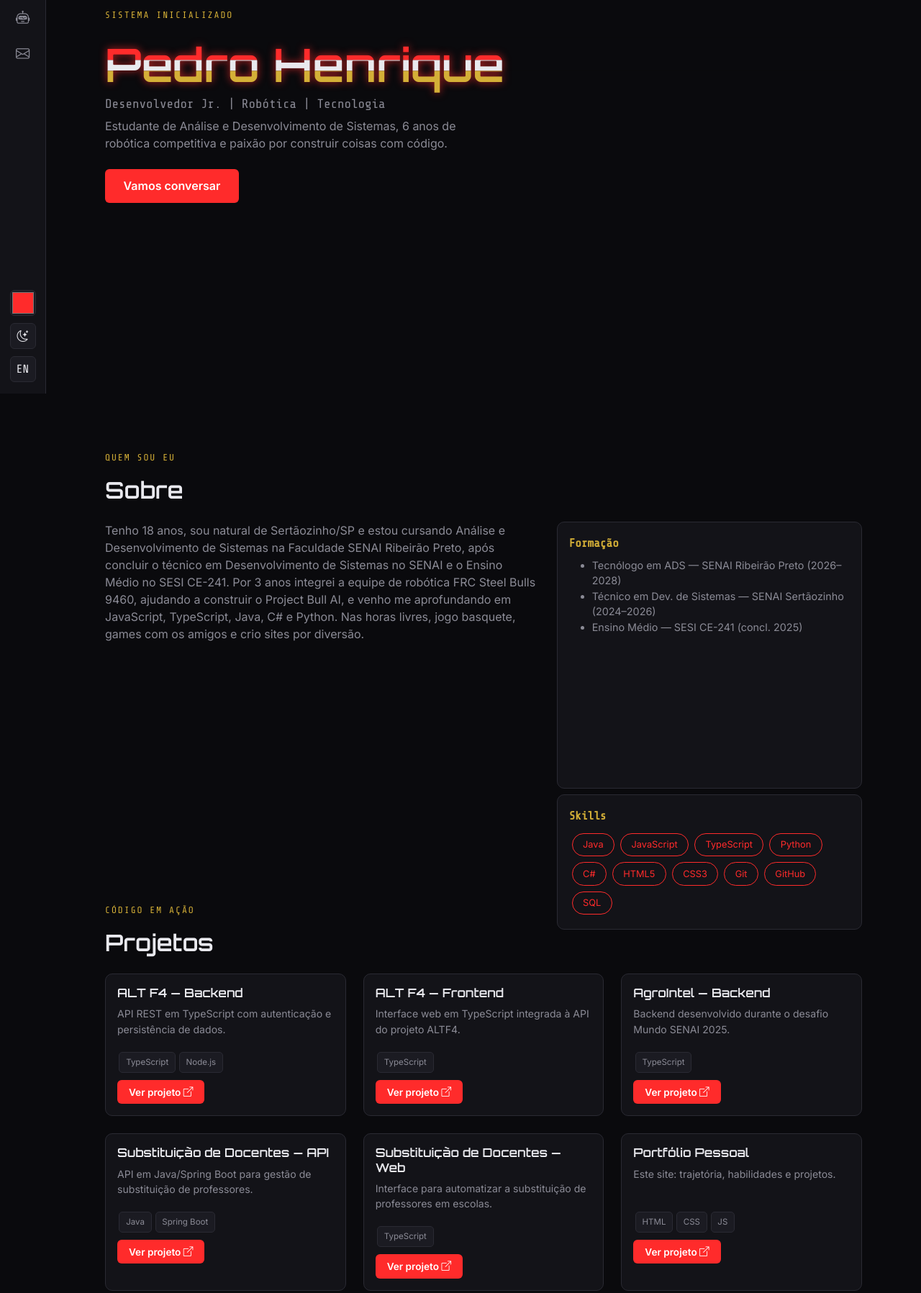
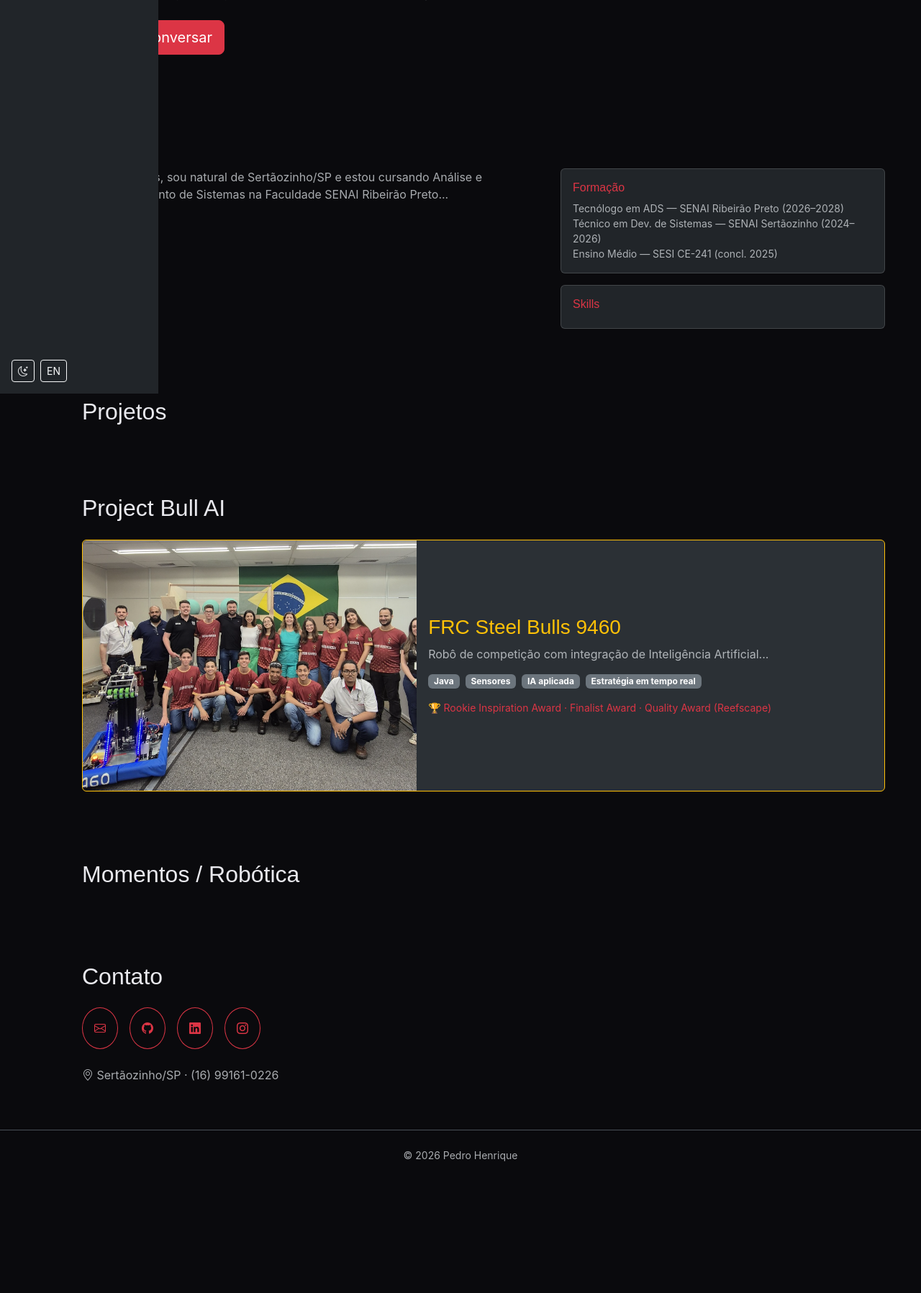
Before and after one commit to PedroHenriMende/Portfolio-BootStrap, a plain HTML site: page index.html in a window 1280 px wide. Shown: the part 253-2050 px from the top of the page at 72% size. After the commit the page ends 1893 px from the top, so only its background shows below. Drawn offline with nearby package versions, Linux system fonts and the light colour scheme.

Commit message:
Refactor index.html for improved structure and styling

```diff
--- a/index.html
+++ b/index.html
@@ -1,122 +1,150 @@
 <!DOCTYPE html>
-<html lang="pt-BR">
+<html lang="pt-BR" data-bs-theme="dark">
 
 <head>
   <meta charset="UTF-8">
-  <meta name="viewport" content="width=device-width, initial-scale=1, viewport-fit=cover">
+  <meta name="viewport" content="width=device-width, initial-scale=1">
   <title>Pedro Henrique — Dev &amp; Robótica</title>
-  <link
-    href="https://fonts.googleapis.com/css2?family=Orbitron:wght@600;800&family=Share+Tech+Mono&family=Inter:wght@400;500;600&display=swap"
-    rel="stylesheet">
   <link href="https://cdnjs.cloudflare.com/ajax/libs/bootstrap/5.3.3/css/bootstrap.min.css" rel="stylesheet">
   <link href="https://cdn.jsdelivr.net/npm/bootstrap-icons@1.11.3/font/bootstrap-icons.min.css" rel="stylesheet">
   <link rel="stylesheet" href="css/style.css">
 </head>
 
-<body>
-  <div id="loader"><span class="mono glitch" data-text="INITIALIZING SYSTEM..."
-      style="color:var(--accent);font-size:1rem">INITIALIZING SYSTEM...</span>
-    <div class="bar"><span></span></div>
-  </div>
-  <div id="navload"></div>
-  <div id="cursor"></div>
+<!-- Sidebar (desktop): nav vertical fixa. Links preenchidos pelo script.js -->
+<body data-bs-spy="scroll" data-bs-target="#sideNav" data-bs-offset="10" tabindex="0">
 
-  <aside class="sidebar" id="sidebar">
-    <a href="#home" class="brand-mark mono" aria-label="Início">P_</a>
-    <div class="side-nav" id="sideNav"></div>
-    <div class="side-ctrl">
-      <input type="color" id="colorpick" value="#ff2b2b" aria-label="Escolher cor de destaque">
-      <button class="ctrl-btn" id="themeBtn" aria-label="Alternar tema"><i class="bi bi-moon-stars"></i></button>
-      <button class="ctrl-btn mono" id="langBtn" aria-label="Alternar idioma">EN</button>
+  <aside class="d-none d-md-flex flex-column position-fixed top-0 start-0 vh-100 bg-dark p-3" style="width:220px">
+    <nav class="nav nav-pills flex-column mb-auto gap-1 mt-2" id="sideNav"></nav>
+    <div class="d-flex gap-2 mt-3">
+      <button class="btn btn-outline-light btn-sm theme-btn"><i class="bi bi-moon-stars"></i></button>
+      <button class="btn btn-outline-light btn-sm lang-btn">EN</button>
     </div>
   </aside>
 
+  <!-- Barra fina no topo (mobile): abre a sidebar como gaveta (offcanvas) -->
+  <nav class="navbar navbar-dark bg-dark fixed-top d-md-none">
+    <div class="container-fluid">
+      <a class="navbar-brand fw-bold" href="#home">Pedro Henrique</a>
+      <button class="navbar-toggler" type="button" data-bs-toggle="offcanvas" data-bs-target="#mobileNav"></button>
+    </div>
+  </nav>
+
+  <div class="offcanvas offcanvas-start bg-dark" tabindex="-1" id="mobileNav">
+    <div class="offcanvas-header">
+      <h5 class="offcanvas-title text-white">Menu</h5>
+      <button class="btn-close btn-close-white" data-bs-dismiss="offcanvas"></button>
+    </div>
+    <div class="offcanvas-body d-flex flex-column">
+      <nav class="nav nav-pills flex-column gap-1" id="mobileNavLinks"></nav>
+      <div class="d-flex gap-2 mt-3">
+        <button class="btn btn-outline-light btn-sm theme-btn"><i class="bi bi-moon-stars"></i></button>
+        <button class="btn btn-outline-light btn-sm lang-btn">EN</button>
+      </div>
+    </div>
+  </div>
+
   <main>
-    <section class="hero" id="home">
-      <div class="hud mono d-none d-md-block">STATUS: <span style="color:var(--accent)">ONLINE</span><br>LOC:
-        Sertãozinho/SP<br>ROLE: DEV_JR</div>
-      <p class="eyebrow mono" data-i="heroEyebrow">SISTEMA INICIALIZADO</p>
-      <h1 class="glitch glow" data-text="Pedro Henrique">Pedro Henrique</h1>
-      <h2 class="mono" style="font-size:1.1rem;color:var(--muted)" data-i="heroRole">Desenvolvedor Jr. | Robótica |
-        Tecnologia</h2>
-      <p style="max-width:520px;color:var(--muted)" data-i="heroDesc">Estudante de Análise e Desenvolvimento de
+
+    <!-- Hero -->
+    <section id="home" class="container py-5">
+      <p class="text-danger fw-semibold text-uppercase small" data-i="heroEyebrow">SISTEMA INICIALIZADO</p>
+      <h1 class="display-4 fw-bold">Pedro Henrique</h1>
+      <h2 class="fs-4 text-body-secondary" data-i="heroRole">Desenvolvedor | Robótica | Tecnologia</h2>
+      <p class="lead text-body-secondary col-lg-8" data-i="heroDesc">Estudante de Análise e Desenvolvimento de
         Sistemas, 6 anos de robótica competitiva e paixão por construir coisas com código.</p>
-      <a href="#contact" class="btn-accent d-inline-block mt-2" style="width:fit-content" data-i="heroCta">Vamos
-        conversar</a>
+      <a href="#contact" class="btn btn-danger btn-lg mt-2" data-i="heroCta">Vamos conversar</a>
     </section>
 
-    <section id="about">
-      <p class="eyebrow mono" data-i="aboutEyebrow">QUEM SOU EU</p>
+    <!-- Sobre: bio + cards de formação/skills -->
+    <section id="about" class="container py-5">
       <h2 class="mb-4" data-i="aboutTitle">Sobre</h2>
       <div class="row g-4">
-        <div class="col-lg-7" style="color:var(--muted)" data-i="aboutBio">Tenho 18 anos, sou natural de Sertãozinho/SP
-          e estou cursando Análise e Desenvolvimento de Sistemas na Faculdade SENAI Ribeirão Preto, após concluir o
-          técnico em Desenvolvimento de Sistemas no SENAI e o Ensino Médio no SESI CE-241. Por 3 anos integrei a equipe
-          de robótica FRC Steel Bulls 9460, ajudando a construir o Project Bull AI, e venho me aprofundando em
-          JavaScript, TypeScript, Java, C# e Python. Nas horas livres, jogo basquete, games com os amigos e crio sites
-          por diversão.</div>
+        <div class="col-lg-7 text-body-secondary" data-i="aboutBio">Tenho 18 anos, sou natural de Sertãozinho/SP
+          e estou cursando Análise e Desenvolvimento de Sistemas na Faculdade SENAI Ribeirão Preto...</div>
         <div class="col-lg-5">
-          <div class="card-tech p-3 mb-2"><strong class="mono" style="color:var(--gold)"
-              data-i="eduTitle">Formação</strong>
-            <ul class="mt-2 mb-0" style="color:var(--muted);font-size:.9rem">
-              <li>Tecnólogo em ADS — SENAI Ribeirão Preto (2026–2028)</li>
-              <li>Técnico em Dev. de Sistemas — SENAI Sertãozinho (2024–2026)</li>
-              <li>Ensino Médio — SESI CE-241 (concl. 2025)</li>
-            </ul>
+          <div class="card mb-3">
+            <div class="card-body">
+              <h3 class="h6 text-danger" data-i="eduTitle">Formação</h3>
+              <ul class="list-unstyled small text-body-secondary mb-0">
+                <li>Tecnólogo em ADS — SENAI Ribeirão Preto (2026–2028)</li>
+                <li>Técnico em Dev. de Sistemas — SENAI Sertãozinho (2024–2026)</li>
+                <li>Ensino Médio — SESI CE-241 (concl. 2025)</li>
+              </ul>
+            </div>
           </div>
-          <div id="skillsBox"></div>
+          <div class="card">
+            <div class="card-body">
+              <h3 class="h6 text-danger">Skills</h3>
+              <div id="skillsBox" class="d-flex flex-wrap gap-2"></div>
+            </div>
+          </div>
         </div>
       </div>
     </section>
 
-    <section id="projects">
-      <p class="eyebrow mono" data-i="projEyebrow">CÓDIGO EM AÇÃO</p>
+    <!-- Projetos: cards gerados pelo JS -->
+    <section id="projects" class="container py-5">
       <h2 class="mb-4" data-i="projTitle">Projetos</h2>
       <div class="row g-4" id="projGrid"></div>
     </section>
 
-    <section id="featured">
-      <p class="eyebrow mono" data-i="featEyebrow">PROJETO PRINCIPAL</p>
+    <!-- Destaque: 1 card com imagem + texto lado a lado -->
+    <section id="featured" class="container py-5">
       <h2 class="mb-4" data-i="featTitle">Project Bull AI</h2>
-      <div class="featured">
-        <img class="featured-img" src="assets/foto-equipe.png" alt="Equipe FRC Steel Bulls 9460" loading="lazy">
-        <div>
-          <h3 class="glow" style="color:var(--gold)">FRC Steel Bulls 9460</h3>
-          <p style="color:var(--muted)" data-i="featDesc">Robô de competição com integração de Inteligência Artificial,
-            desenvolvido e pilotado ao longo de 3 anos na equipe Steel Bulls 9460, competindo na Regional FRC de São
-            Paulo e no Nacional FRC em Brasília.</p>
-          <div class="mb-3 badge-wrap"><span class="badge-tech">Java</span><span class="badge-tech">Sensores</span><span
-              class="badge-tech">IA aplicada</span><span class="badge-tech">Estratégia em tempo real</span></div>
-          <p class="mono" style="font-size:.85rem;color:var(--accent)">🏆 Rookie Inspiration Award · Finalist Award ·
-            Quality Award (Reefscape)</p>
+      <div class="card bg-body-tertiary border-warning">
+        <div class="row g-0 align-items-center">
+          <div class="col-md-5">
+            <div class="ratio ratio-4x3">
+              <img src="assets/foto-equipe.png" class="object-fit-cover rounded-start"
+                alt="Equipe FRC Steel Bulls 9460">
+            </div>
+          </div>
+          <div class="col-md-7">
+            <div class="card-body">
+              <h3 class="card-title text-warning">FRC Steel Bulls 9460</h3>
+              <p class="card-text text-body-secondary" data-i="featDesc">Robô de competição com integração de
+                Inteligência Artificial...</p>
+              <div class="d-flex flex-wrap gap-2 mb-3">
+                <span class="badge text-bg-secondary">Java</span>
+                <span class="badge text-bg-secondary">Sensores</span>
+                <span class="badge text-bg-secondary">IA aplicada</span>
+                <span class="badge text-bg-secondary">Estratégia em tempo real</span>
+              </div>
+              <p class="small text-danger mb-0">🏆 Rookie Inspiration Award · Finalist Award · Quality Award
+                (Reefscape)</p>
+            </div>
+          </div>
         </div>
       </div>
     </section>
 
-    <section id="robotics">
-      <p class="eyebrow mono" data-i="roboEyebrow">TRAJETÓRIA</p>
+    <!-- Robótica: fotos + prêmios, gerados pelo JS -->
+    <section id="robotics" class="container py-5">
       <h2 class="mb-4" data-i="roboTitle">Momentos / Robótica</h2>
       <div class="row g-4 mb-4" id="roboGrid"></div>
       <div class="row g-3" id="awardGrid"></div>
     </section>
 
-    <section id="contact">
-      <p class="eyebrow mono" data-i="contEyebrow">FALE COMIGO</p>
+    <!-- Contato: botões redondos com ícone -->
+    <section id="contact" class="container py-5">
       <h2 class="mb-4" data-i="contTitle">Contato</h2>
       <div class="d-flex flex-wrap gap-3">
-        <a class="contact-icon" href="mailto:pedroh.mendes472@gmail.com" aria-label="Email"><i
-            class="bi bi-envelope"></i></a>
-        <a class="contact-icon" href="https://github.com/PedroHenriMende" target="_blank" aria-label="GitHub"><i
-            class="bi bi-github"></i></a>
-        <a class="contact-icon" href="https://www.linkedin.com/in/pedro-jesus-aa4018383/" target="_blank"
-          aria-label="LinkedIn"><i class="bi bi-linkedin"></i></a>
-        <a class="contact-icon" href="https://www.instagram.com/pedro_mjay" target="_blank" aria-label="Instagram"><i
-            class="bi bi-instagram"></i></a>
+        <a class="btn btn-outline-danger rounded-circle p-3" href="mailto:pedroh.mendes472@gmail.com"
+          aria-label="Email"><i class="bi bi-envelope"></i></a>
+        <a class="btn btn-outline-danger rounded-circle p-3" href="https://github.com/PedroHenriMende"
+          target="_blank" aria-label="GitHub"><i class="bi bi-github"></i></a>
+        <a class="btn btn-outline-danger rounded-circle p-3" href="https://www.linkedin.com/in/pedro-jesus-aa4018383/"
+          target="_blank" aria-label="LinkedIn"><i class="bi bi-linkedin"></i></a>
+        <a class="btn btn-outline-danger rounded-circle p-3" href="https://www.instagram.com/pedro_mjay"
+          target="_blank" aria-label="Instagram"><i class="bi bi-instagram"></i></a>
       </div>
-      <p class="mt-4 mono" style="color:var(--muted)"><i class="bi bi-geo-alt"></i> Sertãozinho/SP · (16) 99161-0226</p>
+      <p class="mt-4 text-body-secondary"><i class="bi bi-geo-alt"></i> Sertãozinho/SP · (16) 99161-0226</p>
     </section>
   </main>
 
+  <footer class="text-center text-body-secondary small py-4 border-top">© 2026 Pedro Henrique</footer>
+
+  <script src="https://cdnjs.cloudflare.com/ajax/libs/bootstrap/5.3.3/js/bootstrap.bundle.min.js"></script>
   <script src="script/script.js"></script>
 </body>
 
```
